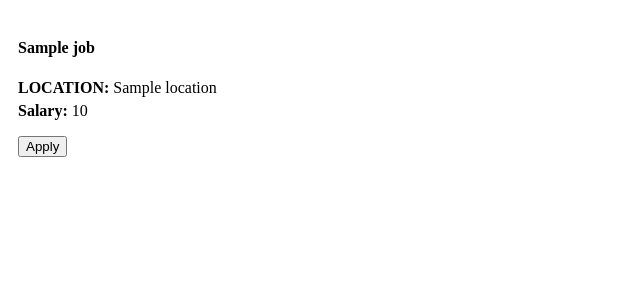
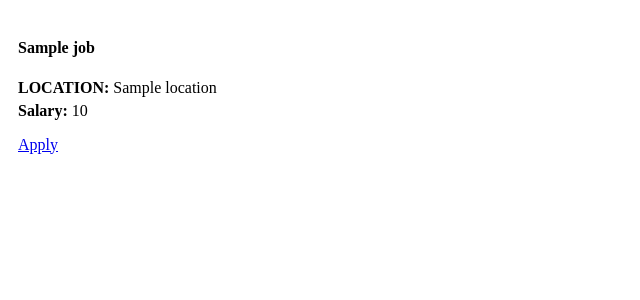
Before and after one commit to rk-vashista/DBMS-Mini_Project, a Flask app: template templates/jobs.html in a window 1280 px wide. Shown: the top 300 px of the page, without its empty margins (0-640 px from the left). Run offline with Flask 3, Linux system fonts and the light colour scheme; the template is opened without the code that fills it: most values are stand-ins (such as "Sample title", 1, 10 or a date in 2020).

Commit message:
apply button

```diff
--- a/templates/jobs.html
+++ b/templates/jobs.html
@@ -10,7 +10,7 @@
         </div>
 
         <div class="col-2 col align-self-center">
-            <button type="button" class="btn btn-outline-info" >Apply</button>
+            <a type="button" class="btn btn-outline-info" href="mailto:yourmom@hotmail.com?subject=Application%20for%20{{job.title}}&body=Your%20Name%3A%20%3CYour%20name!%3E%0D%0AResume%20link%3A%20%3CResume%20Link%3E%0D%0AEssay%3A%20%3CWrite%20a%20400%20letter%20essay%20stating%20why%20you%20are%20worthy%20of%20the%20job%3E">Apply</a>
         </div>
 
     </div>
```
